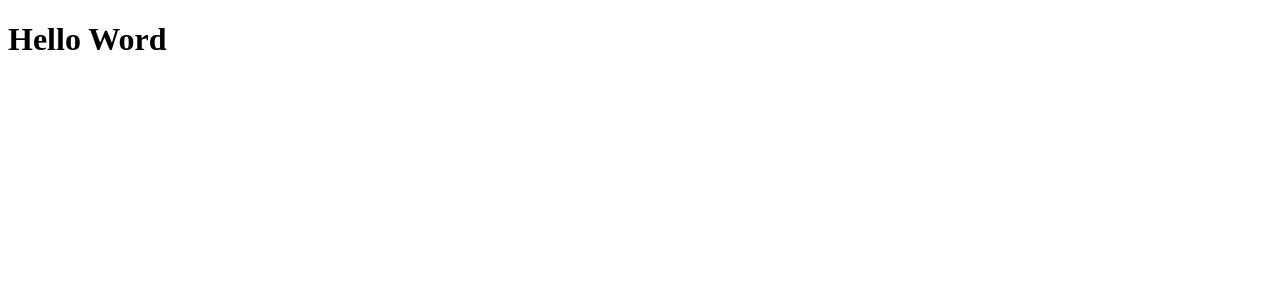
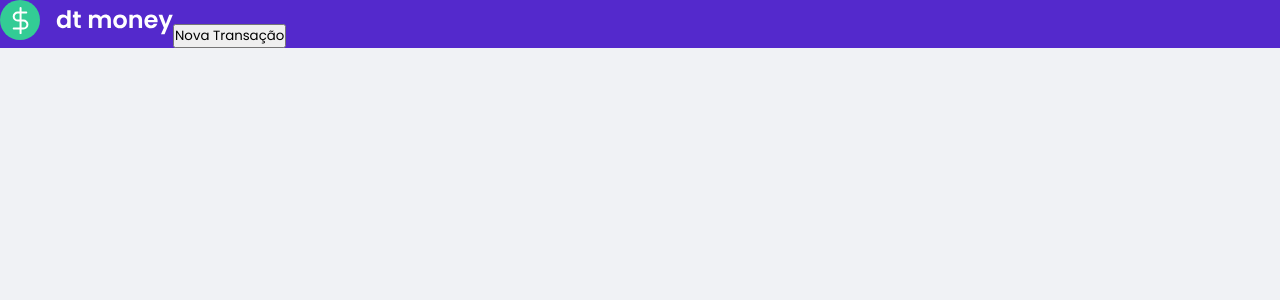
Before and after one commit to ralphbarros/DTMONEY, a React (Create React App) app: page / in a window 1280 px wide. Shown: the top 300 px of the page. Built offline with nearby package versions, Linux system fonts and the light colour scheme.

Commit message:
create head component

```diff
--- a/public/index.html
+++ b/public/index.html
@@ -1,14 +1,20 @@
 <!DOCTYPE html>
 <html lang="en">
   <head>
+    <link rel="preconnect" href="https://fonts.gstatic.com" crossorigin>
     <meta charset="utf-8" />
-    <link rel="icon" href="%PUBLIC_URL%/favicon.ico" />
     <meta name="viewport" content="width=device-width, initial-scale=1" />
 
+    <link rel="shortcut icon" href="favicon.png" type="image/png" />
+
     <title>dtmoney</title>
+    <link rel="preconnect" href="https://fonts.googleapis.com">
+
+    <link href="https://fonts.googleapis.com/css2?family=Poppins:wght@400;600&display=swap" rel="stylesheet">
   </head>
+
   <body>
-
+   <noscript>You need to enable JavaScript to run this app.</noscript>
     <div id="root"></div>
 
   </body>
--- a/src/App.tsx
+++ b/src/App.tsx
@@ -1,8 +1,12 @@
+import { Header } from "./components/Header";
+import { GlobalStyle } from "./styles/global"
+
 
 export function App() {
   return (
-    <div className="App">
-     <h1> Hello Word</h1>
-    </div>
+    <>
+      <Header />
+      <GlobalStyle />
+    </>
   );
 }
--- /dev/null
+++ b/src/components/Header/index.tsx
@@ -0,0 +1,16 @@
+import logoImg from '../../assets/logo.svg'
+import { Container } from './style'
+
+
+export function Header(){
+    return(
+        <Container>
+            <img src={logoImg} alt="dt monet" />
+            <button type="button">
+                Nova Transação
+            </button>
+        </Container>
+
+
+    )
+}
--- /dev/null
+++ b/src/components/Header/style.ts
@@ -0,0 +1,11 @@
+import styled from 'styled-components'
+
+
+export const Container = styled.header`
+    background: var(--blue)
+`;
+
+export const Content = styled.div`
+    max-width: 11;
+
+`;
--- /dev/null
+++ b/src/styles/global.ts
@@ -0,0 +1,59 @@
+import { createGlobalStyle } from "styled-components";
+
+export const GlobalStyle = createGlobalStyle`
+    :root {
+
+        --red: #E52E4D;
+        --blue:#5429cc;
+
+        --blue-light: #6933FF;
+
+        --text-title: #363F5F;
+        --text-body: #969CB3;
+
+        --background: #f0f2f5;
+        --shape: #FFFFFF
+    }
+
+
+    *{
+        margin:0;
+        padding: 0;
+        box-sizing:border-box;
+    }
+
+    html {
+        @media (max-width: 1080px){
+            font-size: 93.75%;
+        }
+
+        @media (max-width: 720px) {
+            font-size: 87,5%;
+        }
+    }
+
+    body {
+        background: var(--background);
+        -webkit-font-smoothing: antialiased;
+    }
+
+    body, input , textarea , button {
+        font-family: 'Poppins', sans-serif;
+        font-weight: 400;
+    }
+
+    h1,h2,h3,h4,h5,h6, strong {
+        font-weight: 600;
+    }
+
+    button {
+        cursor: pointer;
+    }
+
+    [disabled] {
+        opacity: 0.6;
+        cursor: not-allowed;
+    }
+
+
+`
```
Also changed, not shown: public/favicon.png (renamed from src/favicon.png).
